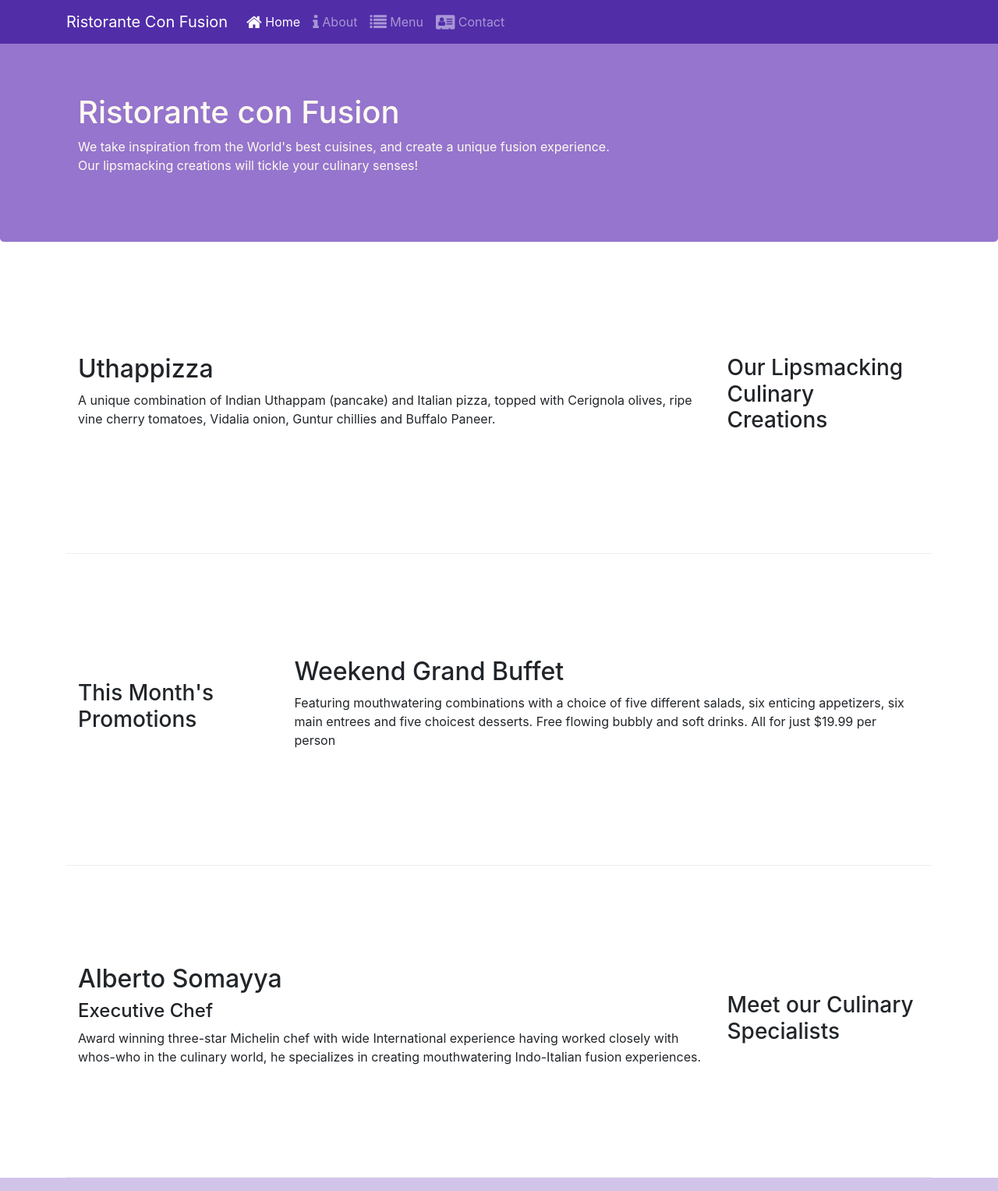
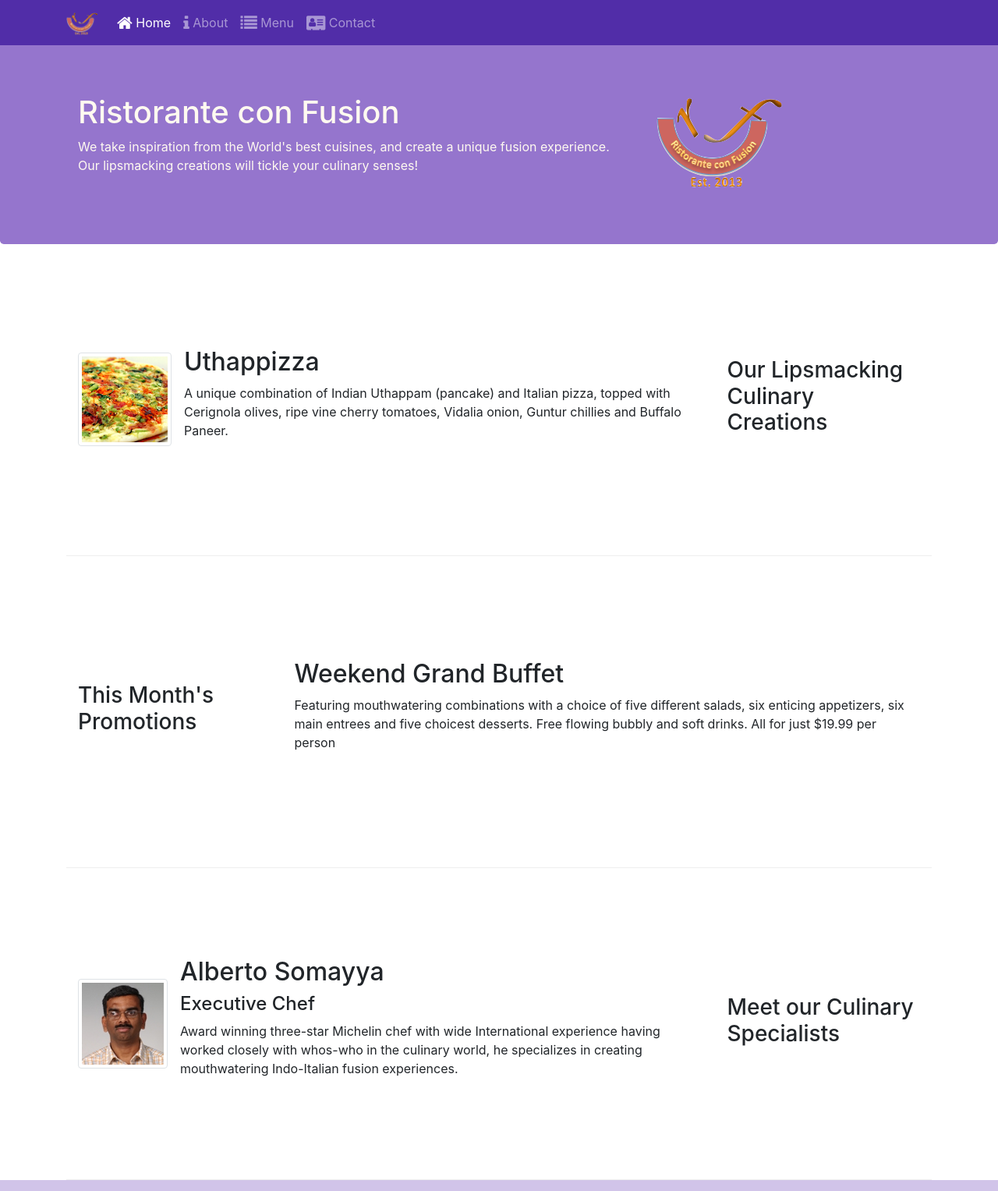
Before and after one commit to James1234n/conFusion, a website: page index.html in a window 1280 px wide. Shown: the top 1527 px of the page at 78% size. Drawn offline with nearby package versions, Linux system fonts and the light colour scheme.

Commit message:
Add Images

```diff
--- a/index.html
+++ b/index.html
@@ -22,7 +22,7 @@
             <button class="navbar-toggler" type="button" data-toggle="collapse" data-target="#Navbar">
                 <span class="navbar-toggler-icon"></span>
             </button>
-            <a class="navbar-brand" href="#">Ristorante Con Fusion</a>
+            <a class="navbar-brand" href="#"><img src="img/logo.png" height="30" width="41"></a>
 
             <div class="collapse navbar-collapse" id="Navbar">
                 <ul class="navbar-nav mr-auto">
@@ -42,7 +42,8 @@
                     <h1>Ristorante con Fusion</h1>
                     <p>We take inspiration from the World's best cuisines, and create a unique fusion experience. Our lipsmacking creations will tickle your culinary senses!</p>
                 </div>
-                <div class="col col-sm">
+                <div class="col col-sm align-self-center">
+                    <img src="img/logo.png" class="img-fluid">
                 </div>
             </div>
         </div>
@@ -55,8 +56,17 @@
                 <h3>Our Lipsmacking Culinary Creations</h3>
             </div>
             <div class="col-sm order-sm-1 col-md order-md-1">
-                <h2>Uthappizza</h2>
-                <p class="d-none d-sm-block">A unique combination of Indian Uthappam (pancake) and Italian pizza, topped with Cerignola olives, ripe vine cherry tomatoes, Vidalia onion, Guntur chillies and Buffalo Paneer.</p>
+                <div class="media">
+                    <img class="d-flex mr-3 img-thumbnail align-self-center"
+                         src="img/uthappizza.png" alt="Uthappizza">
+                    <div class="media-body">
+                        <h2 class="mt-0">Uthappizza</h2>
+                        <p class="hidden-xs-down">A unique combination of Indian Uthappam (pancake) and
+                          Italian pizza, topped with Cerignola olives, ripe vine
+                          cherry tomatoes, Vidalia onion, Guntur chillies and
+                          Buffalo Paneer.</p>
+                    </div>
+                </div>
             </div>
         </div>
 
@@ -76,9 +86,19 @@
                 <h3>Meet our Culinary Specialists</h3>
             </div>
             <div class="col-sm order-sm-1 col-md order-md-1">
-                <h2>Alberto Somayya</h2>
-                <h4>Executive Chef</h4>
-                <p class="d-none d-sm-block">Award winning three-star Michelin chef with wide International experience having worked closely with whos-who in the culinary world, he specializes in creating mouthwatering Indo-Italian fusion experiences. </p>
+                <div class="media">
+                    <img class="d-flex mr-3 img-thumbnail align-self-center"
+                         src="img/alberto.png" alt="Alberto Somayya">
+                    <div class="media-body">
+                        <h2 class="mt-0">Alberto Somayya</h2>
+                        <h4>Executive Chef</h4>
+                        <p class="hidden-xs-down">Award winning three-star Michelin chef with wide
+                         International experience having worked closely with
+                         whos-who in the culinary world, he specializes in
+                          creating mouthwatering Indo-Italian fusion experiences.
+                         </p>
+                    </div>
+                </div>
             </div>
         </div>
     </div>
```
Also changed, not shown: aboutus.html (+3 -2 lines), contactus.html (+3 -2 lines), img/alberto.png (added), img/buffet.png (added), img/logo.png (added), img/uthappizza.png (added), 1 other file.
